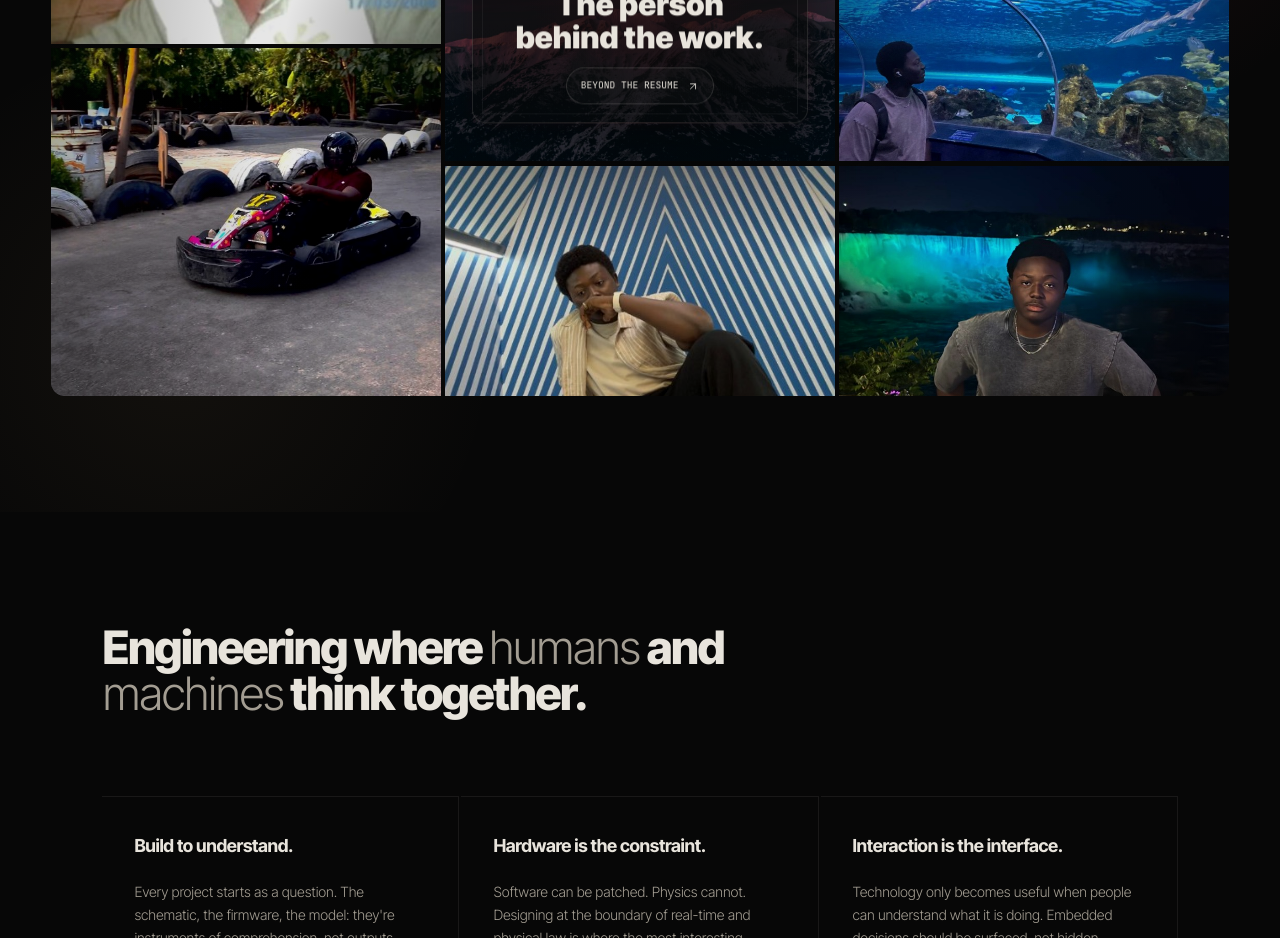
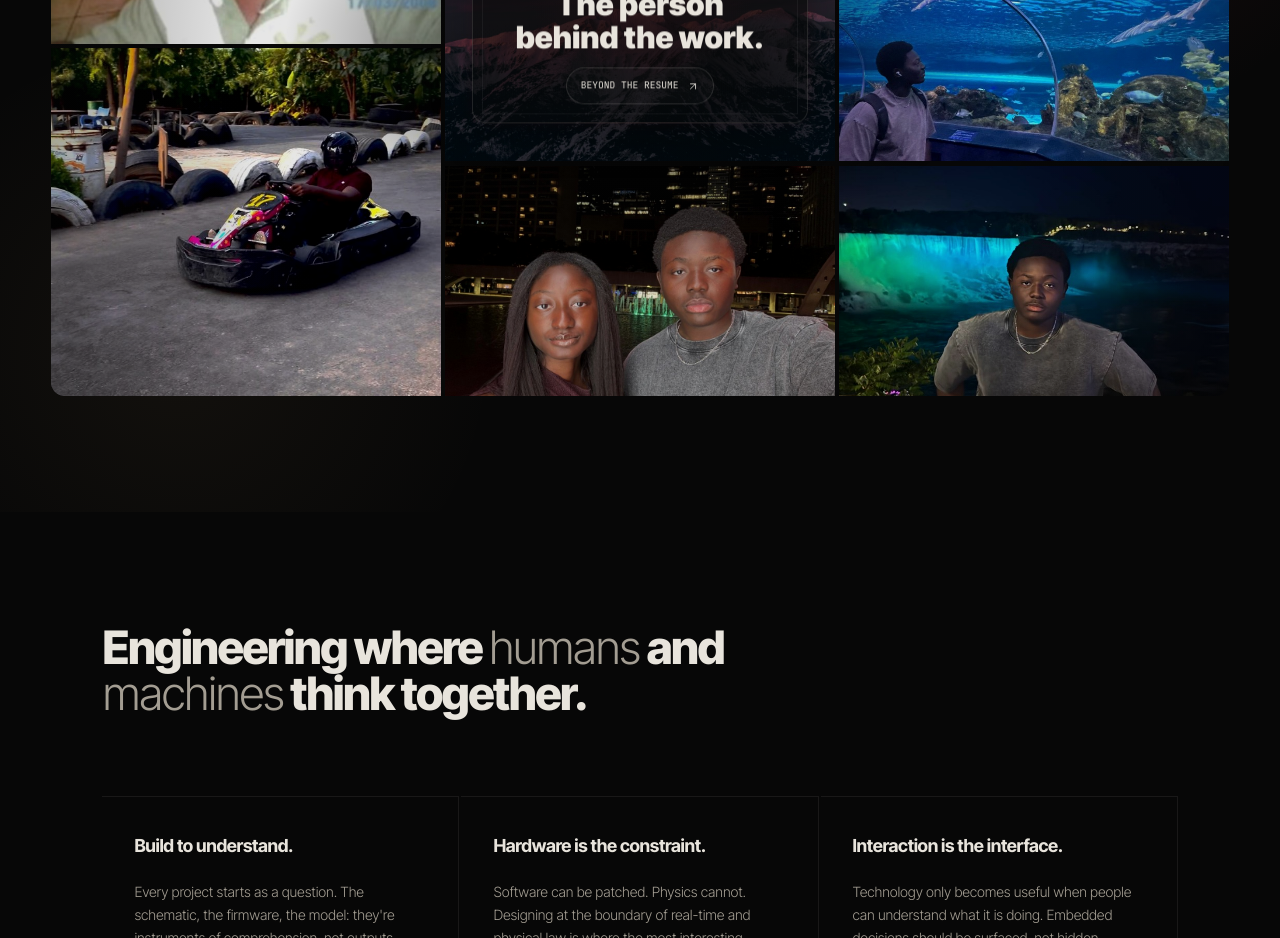
Before and after one commit to RayannSagnon/portfolio, a Next.js app: page / in a window 1280 px wide. Shown: the part 2760-3698 px from the top of the page. Built offline with nearby package versions, Linux system fonts and the light colour scheme; no server answers.

Commit message:
Restore Ottawa night friends photo on Everyday teaser tile.
Replace the striped room duplicate with the updated night selfie and previous focus framing.

```diff
--- a/content/aboutTeaser.ts
+++ b/content/aboutTeaser.ts
@@ -79,10 +79,9 @@ export const aboutTeaserTiles: readonly AboutTeaserTile[] = [
     title: "Campus rhythm",
     caption: "Labs, transit, lectures, and the ordinary routine behind long-term ambition.",
     tone: "bronze",
-    src: "/images/about-teaser/striped-room-portrait.jpeg",
-    alt: "Rayann sitting in a blue and white striped geometric room.",
-    focus: "center 48%",
-    zoom: 0.82,
+    src: "/images/about-teaser/ottawa-night-friends.jpeg",
+    alt: "Rayann with friends in Ottawa at night.",
+    focus: "center 42%",
   },
   {
     meta: "Off-hours",
```
Also changed, not shown: public/images/about-teaser/ottawa-night-friends.jpeg.
